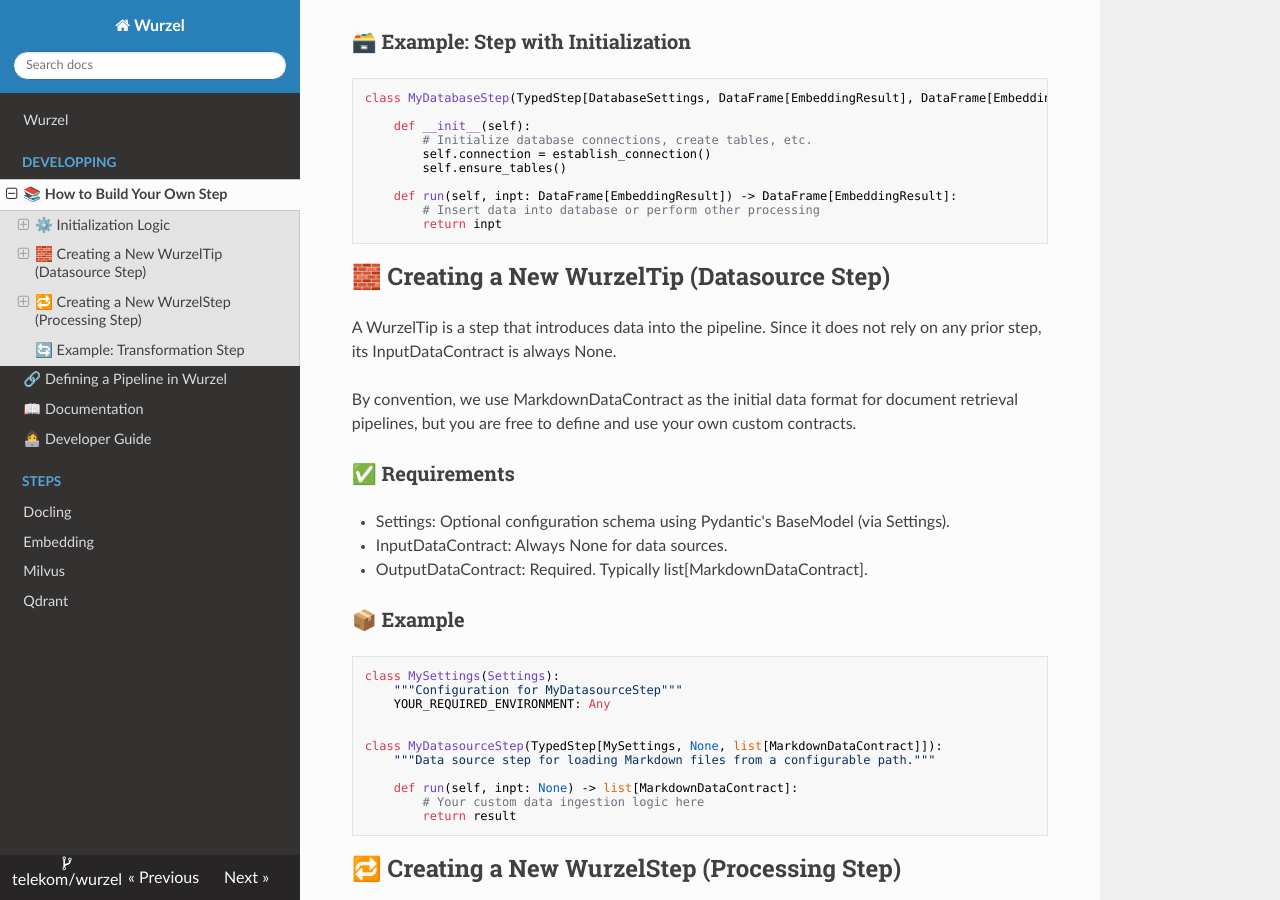
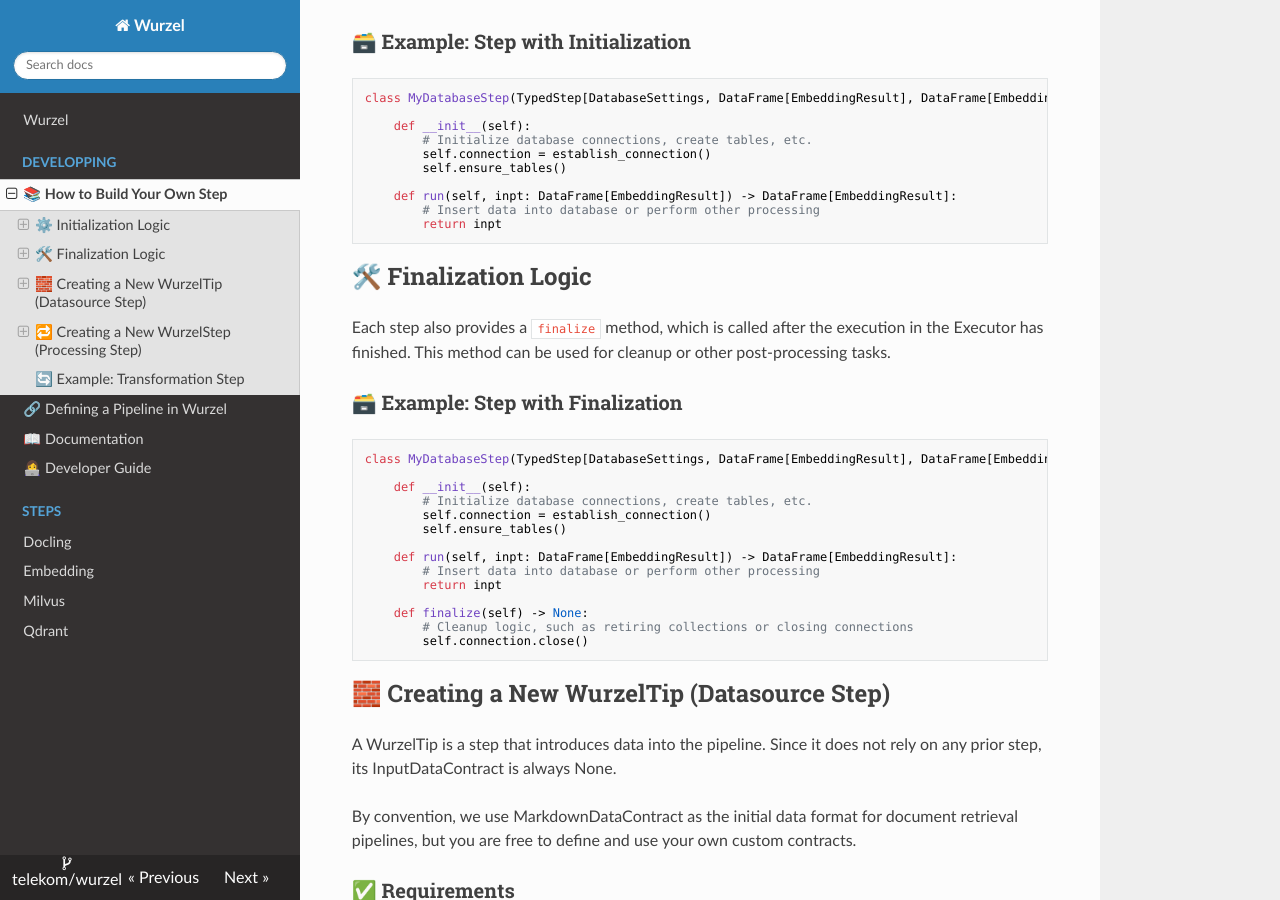
Before and after one commit to telekom/wurzel, an MkDocs documentation site: the page built from docs/developping/Building_your_one_step.md, in a window 1280 px wide and 900 px high, scrolled down 453 px. Built offline with MkDocs 1.6.1, drawn with Linux system fonts in a browser that asks for light colours; nearby versions of some CDN libraries.

Commit message:
doc: add finalize

````diff
--- a/docs/developping/Building_your_one_step.md
+++ b/docs/developping/Building_your_one_step.md
@@ -4,7 +4,6 @@
 
 - Datasource Steps (WurzelTips): These are entry points to your pipeline, ingesting data from external sources.
 - Processing Steps (WurzelSteps): These consume and transform data from earlier steps.
-
 
 ## ⚙️ Initialization Logic
 
@@ -23,6 +22,29 @@
     def run(self, inpt: DataFrame[EmbeddingResult]) -> DataFrame[EmbeddingResult]:
         # Insert data into database or perform other processing
         return inpt
+```
+
+## 🛠️ Finalization Logic
+
+Each step also provides a `finalize` method, which is called after the execution in the Executor has finished. This method can be used for cleanup or other post-processing tasks.
+
+### 🗃️ Example: Step with Finalization
+
+```python
+class MyDatabaseStep(TypedStep[DatabaseSettings, DataFrame[EmbeddingResult], DataFrame[EmbeddingResult]]):
+
+    def __init__(self):
+        # Initialize database connections, create tables, etc.
+        self.connection = establish_connection()
+        self.ensure_tables()
+
+    def run(self, inpt: DataFrame[EmbeddingResult]) -> DataFrame[EmbeddingResult]:
+        # Insert data into database or perform other processing
+        return inpt
+
+    def finalize(self) -> None:
+        # Cleanup logic, such as retiring collections or closing connections
+        self.connection.close()
 ```
 
 ## 🧱 Creating a New WurzelTip (Datasource Step)
````
